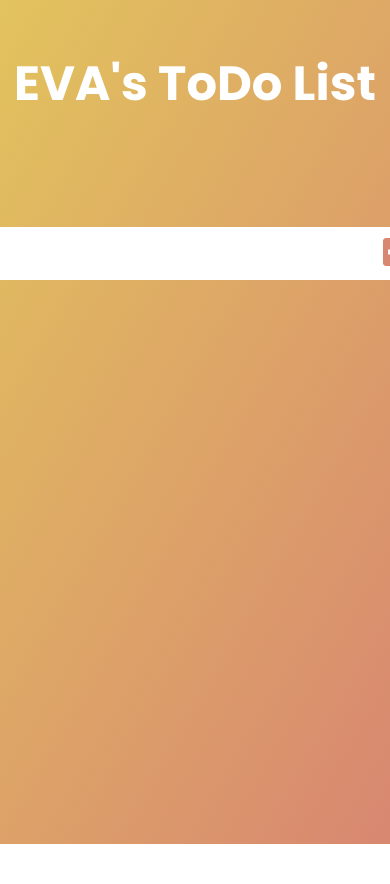
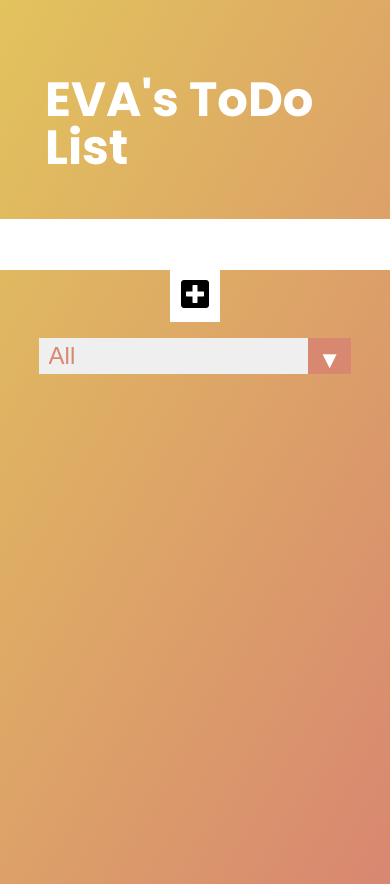
Before and after one commit to Eva333avE/todolist, a plain HTML site: page index.html in a window 390 px wide. Shown: the top 884 px of the page. Before the commit the page ends 844 px from the top, so only its background shows below. Drawn offline with Linux system fonts and the light colour scheme.

Commit message:
Update style.css

```diff
--- a/style.css
+++ b/style.css
@@ -16,11 +16,43 @@ body {
 
 header {
   font-size: 1.5rem;
+  min-height: 20vh;
+  display: -webkit-box;
+  display: -webkit-flex;
+  display: -ms-flexbox;
+  display: flex;
+  -webkit-box-orient: vertical;
+  -webkit-box-direction: normal;
+  -webkit-flex-direction: column;
+      -ms-flex-direction: column;
+          flex-direction: column;
+  -webkit-box-pack: center;
+  -webkit-justify-content: center;
+      -ms-flex-pack: center;
+          justify-content: center;
+  -webkit-box-align: start;
+  -webkit-align-items: flex-start;
+      -ms-flex-align: start;
+          align-items: flex-start;
+  line-height: 3rem;
+  margin-top: 4em;
+  padding-left: 45px;
 }
 
-header,
-form {
-  min-height: 20vh;
+header h1 {
+  width: 80%;
+}
+
+header p {
+  max-width: 700px;
+  width: 80%;
+  display: block;
+  padding: 2rem 0px;
+  letter-spacing: 0.8px;
+}
+
+form,
+form .inputWrapper {
   display: -webkit-box;
   display: -webkit-flex;
   display: -ms-flexbox;
@@ -33,27 +65,38 @@ form {
   -webkit-align-items: center;
       -ms-flex-align: center;
           align-items: center;
+  position: relative;
 }
 
 form input,
 form button {
-  padding: 0.5rem;
+  padding: 0.45rem 0.7rem;
   font-size: 2rem;
   border: none;
   background: #fff;
 }
 
 form {
+  margin: 30px 0;
   border: none;
 }
 
-form button {
+form .inputWrapper input {
+  width: 55vw;
+  position: relative;
+  color: #ff6f47;
+}
+
+form .inputWrapper button {
   color: #d88771;
   background-color: #fff;
   cursor: pointer;
   -webkit-transition: all 0.3s ease;
   -o-transition: all 0.3s ease;
   transition: all 0.3s ease;
+  position: absolute;
+  top: 0;
+  right: 0;
 }
 
 form button:hover {
@@ -69,7 +112,7 @@ form .selectWrapper {
 
 form .selectWrapper select {
   color: #d88771;
-  width: 18rem;
+  min-width: 20rem;
   padding: 0.45rem 1rem;
   font-size: 2rem;
   cursor: pointer;
@@ -120,9 +163,10 @@ form .selectWrapper:hover::after {
 }
 
 .todo-container .todo-list .todo {
+  width: 250px;
   margin: 0.5rem;
   background: #fff;
-  color: #000000;
+  color: #7c4c0d;
   font-size: 1.5rem;
   display: -webkit-box;
   display: -webkit-flex;
@@ -182,4 +226,56 @@ form .selectWrapper:hover::after {
           transform: translateY(8rem) rotateZ(20deg);
   opacity: 0;
 }
+
+@media (max-width: 790px) {
+  p {
+    line-height: 2rem;
+  }
+  form {
+    margin: 10px 5px;
+    -webkit-box-orient: vertical;
+    -webkit-box-direction: normal;
+    -webkit-flex-direction: column;
+        -ms-flex-direction: column;
+            flex-direction: column;
+  }
+  .inputWrapper input {
+    min-width: 80vw;
+  }
+  select.filter-todo {
+    min-width: 60vw;
+  }
+}
+
+@media (max-width: 475px) {
+  header {
+    margin-top: 40px;
+  }
+  p {
+    line-height: 2rem;
+    font-size: 20px;
+  }
+  form {
+    margin: 10px 5px;
+  }
+  form select.filter-todo {
+    min-width: 80vw;
+  }
+  form .selectWrapper select,
+  form .selectWrapper::after {
+    padding: 0.3rem .6rem;
+    font-size: 1.5rem;
+  }
+}
+
+@media (max-width: 330px) {
+  p {
+    line-height: 1.6rem;
+    font-size: 18px;
+  }
+  form .selectWrapper select,
+  form .selectWrapper::after {
+    font-size: 1.3rem;
+  }
+}
 /*# sourceMappingURL=style.css.map */
```
